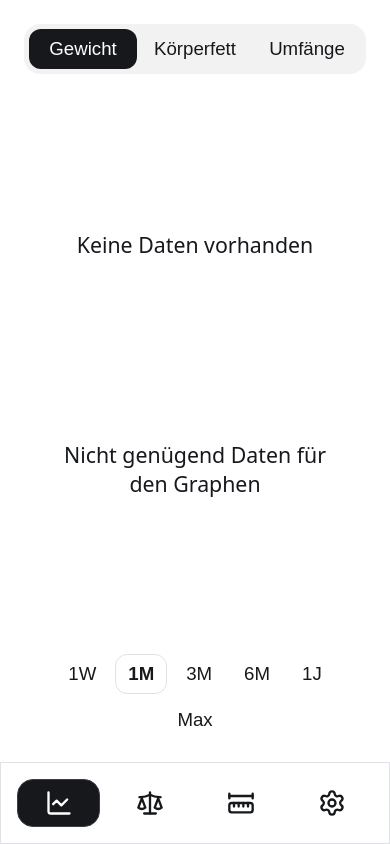
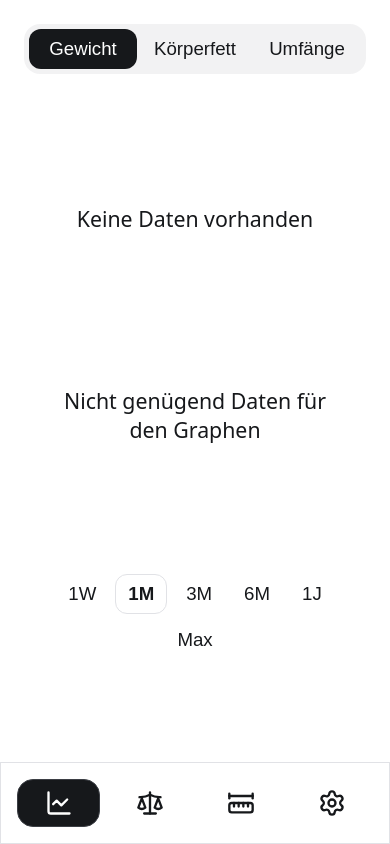
Before and after one commit to TOberpaul/fitness-app, a React (Vite) app: page / in a window 390 px wide. Built offline with nearby package versions, Linux system fonts and the light colour scheme.

Commit message:
fix: allow vertical scroll on mobile

```diff
--- a/src/App.css
+++ b/src/App.css
@@ -14,6 +14,7 @@
   flex: 1;
   display: flex;
   flex-direction: column;
+  padding-bottom: calc(var(--size-container) + 2 * var(--size-padding));
 }
 
 .swipe-container {
--- a/src/index.css
+++ b/src/index.css
@@ -9,8 +9,12 @@
 
 html, body {
   margin: 0;
+  box-sizing: border-box;
+}
+
+html {
   overflow-x: hidden;
-  box-sizing: border-box;
+  overflow-y: auto;
 }
 
 *, *::before, *::after {
```
